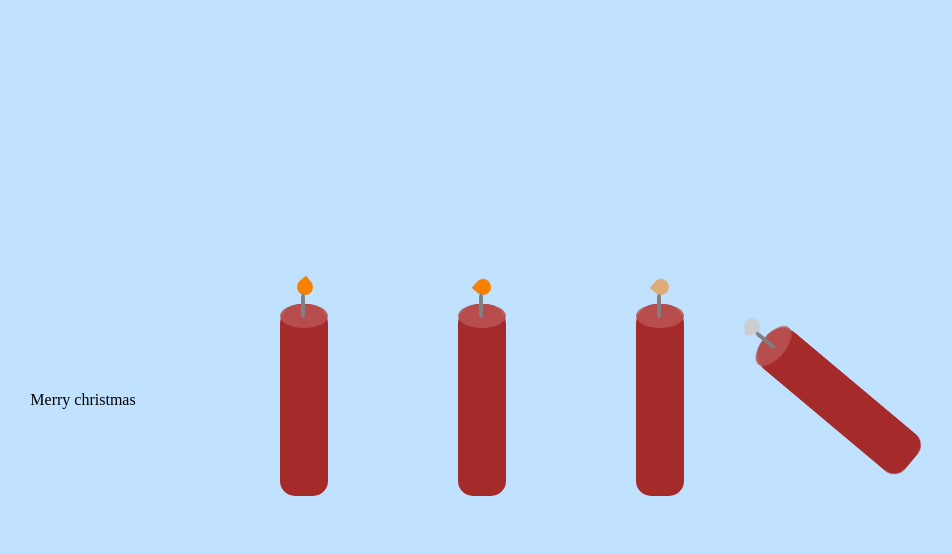
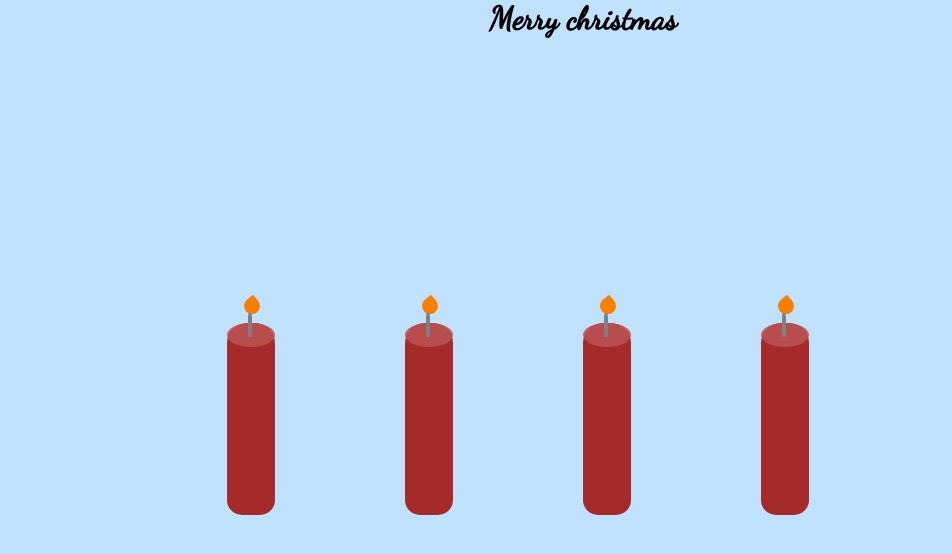
Before and after one commit to dhlavacova/adventskerzen, a plain HTML site: page index.html in a window 1280 px wide. Shown: the whole page, without its empty margins (57-1009 px from the left). Drawn offline with Linux system fonts and the light colour scheme.

Commit message:
uberschrift

```diff
--- a/css/style.css
+++ b/css/style.css
@@ -1,3 +1,5 @@
+
+
 * {
     margin: 0;
     padding: 0;
@@ -10,13 +12,18 @@ body {
     display: flex;
     justify-content: center;
     align-items: center;
+    flex-direction: column;
     background-color: #C0E1FF; !important
-    background-image:url('img/'), url('http://i.imgur.com/wC1HUtA.png'),
+    background-image: url('/img/schnee1.png'), url('/img/schnee2.png'),url('/img/schnee3.png'),
+    animation:schnee 25s linear infinite;
 }
 .uberschrift{
     display: flex;
     justify-content: center;
     align-items: center;
+}
+h1{
+    font-family: 'Dancing Script'
 }
 
 .container{
@@ -79,8 +86,21 @@ body {
 }
 
 
+.knot{
+    height: 1.5rem;
+    width: 0.25rem;
+    border-radius: 25%;
+    border-right: medium;
+    border-top: red;
+    background-color: gray;
+    z-index: 2;
+    position: absolute;
+    top:-10px;
+    right: 23px;
+}
 
-.kerze-2 {
+
+/*.kerze-2 {
 
     animation: move-2 2.5s 1 alternate;
 }
@@ -116,7 +136,7 @@ body {
     animation-delay: 2.0s;
     transform: rotate(50deg);
 }
-
+*/
 
 
 @keyframes flame {
@@ -125,6 +145,7 @@ body {
     }
 
 }
+/*
 
 @keyframes move-1{
     0%,50%{
@@ -171,25 +192,7 @@ body {
         transition: 2.0s;
         opacity:1;}
 }
+*/
 
-.knot{
-    height: 1.5rem;
-    width: 0.25rem;
-    border-radius: 25%;
-    border-right: medium;
-    border-top: red;
-    background-color: gray;
-   z-index: 2;
-    position: absolute;
-    top:-10px;
-    right: 23px;
-}
- body{
-     background-color: #C0E1FF; !important
-background-image:url('/img/'),
-    url('http://i.imgur.com/wC1HUtA.png'),url('http://i.imgur.com/j5ekn4f.png');-webkit-animation:schnee 25s linear infinite;-moz-animation:schnee 25s linear infinite;-ms-animation:schnee 25s linear infinite;animation:schnee 25s linear infinite;}
 @keyframes schnee{0%{background-position:0px 0px,0px 0px,0px 0px}
     100%{background-position:500px 1000px,400px 400px,300px 300px}}
-@-moz-keyframes schnee{0%{background-position:0px 0px,0px 0px,0px 0px}100%{background-position:500px 1000px,400px 400px,300px 300px}}
-@-webkit-keyframes schnee{0%{background-position:0px 0px,0px 0px,0px 0px}100%{background-position:500px 1000px,400px 400px,300px 300px;}}
-@-ms-keyframes schnee{0%{background-position:0px 0px,0px 0px,0px 0px}100%{background-position:500px 1000px,400px 400px,300px 300px}}
--- a/index.html
+++ b/index.html
@@ -3,11 +3,13 @@
     <head>
         <meta charset="UTF-8">
         <title>Title</title>
+        <link rel="preconnect" href="https://fonts.gstatic.com" crossorigin>
+        <link href="https://fonts.googleapis.com/css2?family=Dancing+Script&display=swap" rel="stylesheet">
         <link rel="stylesheet" href="css/style.css">
     </head>
     <body>
         <div class="uberschrift">
-            <p>Merry christmas </p>
+            <h1>Merry christmas </h1>
         </div>
         <div class="container">
             <div class="kerze kerze-1">
```
Also changed, not shown: goofle-fonts/Dancing_Script/DancingScript-VariableFont_wght.ttf (added), goofle-fonts/Dancing_Script/OFL.txt (added), goofle-fonts/Dancing_Script/README.txt (added), goofle-fonts/Dancing_Script/static/DancingScript-Bold.ttf (added), goofle-fonts/Dancing_Script/static/DancingScript-Medium.ttf (added), goofle-fonts/Dancing_Script/static/DancingScript-Regular.ttf (added), goofle-fonts/Dancing_Script/static/DancingScript-SemiBold.ttf (added), 1 other file.
